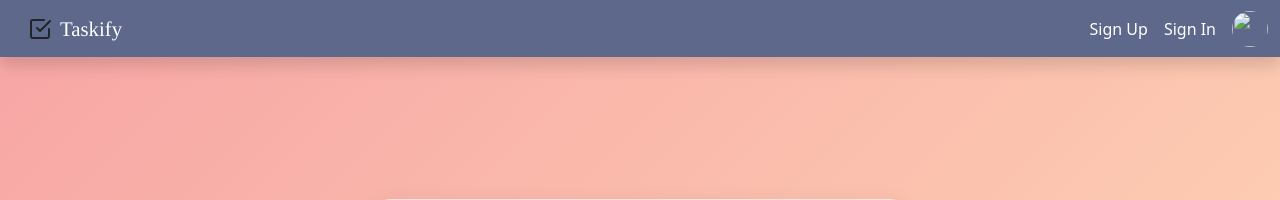
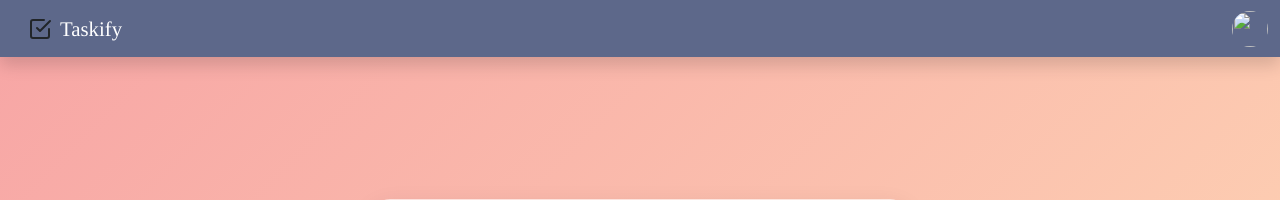
Before and after one commit to bhavikakeswani/taskify, a Flask app: page / in a window 1280 px wide. Shown: the top 200 px of the page. Run offline with Flask 3, Linux system fonts and the light colour scheme; the visitor is signed in with stand-in values (Sample User, id 1); some libraries are stand-ins or nearby versions; some web fonts are replaced.

Commit message:
feat(header): show Sign In/Sign Up for guests, profile image for authenticated users

```diff
--- a/main.py
+++ b/main.py
@@ -117,7 +117,6 @@ def dashboard():
 @app.route('/tasks')
 @login_required
 def tasks():
-    # Fetch tasks for the current user and pass them to the template
     user_tasks = db.session.execute(db.select(Task).where(Task.user_id == current_user.id)).scalars().all()
     return render_template('all_tasks.html', active_page='all_tasks', current_user=current_user, tasks=user_tasks)
 
--- a/templates/header.html
+++ b/templates/header.html
@@ -14,9 +14,12 @@
         <!-- Navbar content -->
         <div class="collapse navbar-collapse" id="navbarContent">
           <div class="d-flex align-items-center ms-auto">
-            <a class="nav-link me-3" href="{{url_for('signup')}}">Sign Up</a>
-            <a class="nav-link me-3" href="{{url_for('signin')}}">Sign In</a>
 
+            {%if not current_user.is_authenticated%}
+              <a class="nav-link me-3" href="{{url_for('signup')}}">Sign Up</a>
+              <a class="nav-link me-3" href="{{url_for('signin')}}">Sign In</a>
+
+            {%else%}
             <div class="dropdown">
               <button class="btn btn-link p-0 border-0 dropdown-toggle"
                       type="button" id="userDropdown" data-bs-toggle="dropdown" aria-expanded="false">
@@ -29,6 +32,7 @@
                 <li><a class="dropdown-item" href="{{url_for('logout')}}">Sign Out</a></li>
               </ul>
             </div>
+            {%endif%}
           </div>
         </div>
       </div>
```
